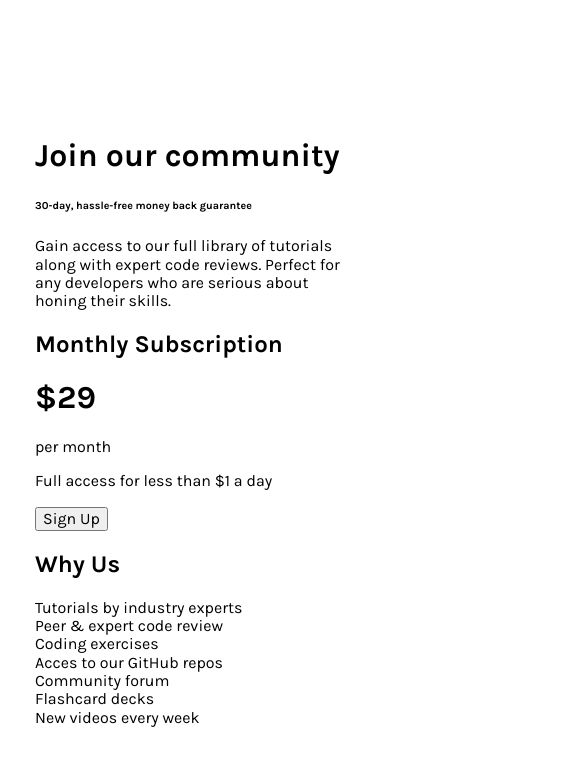
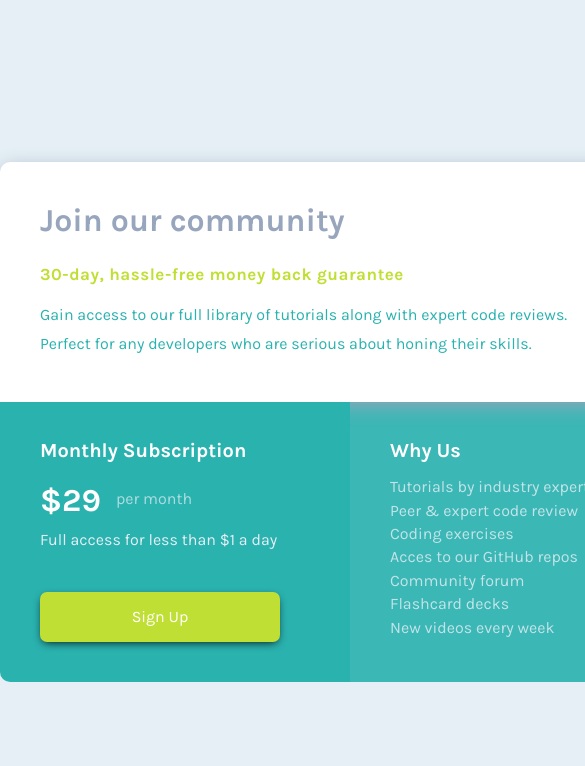
Before and after one commit to wella4life/Challenge_8_Easy, a plain HTML site: page index.html in a window 390 px wide. Shown: the top 766 px of the page, 585 px wide, since content can reach past the window. Drawn offline with Linux system fonts and the light colour scheme.

Commit message:
Finished Challenge
Finished desktop version
Postponed mobile version since its easy

```diff
--- a/css/master.css
+++ b/css/master.css
@@ -25,7 +25,7 @@ body {
   display: grid;
   align-items: center;
   min-height: 100vh;
-  background-color: var(--Very-Light-Gray);
+  background-color: var(--Light-Gray);
 }
 a {
   text-decoration: none;
@@ -35,31 +35,131 @@ ul {
   padding: 0;
   margin: 0;
 }
-
-@media (max-width: 425px) {
-  .container {
-    width: 320px;
-  }
-}
-@media (min-width: 768px) {
-  .container {
-    width: 765px;
-  }
-}
-@media (min-width: 992px) {
-  .container {
-    width: 970px;
-  }
-}
-@media (min-width: 1200px) {
-  .container {
-    width: 1170px;
-  }
-}
 /*--------------------------------------------------------  End Global Rules */
 /*--------------------------------------------------------------  Start Code */
 .container {
   margin-left: auto;
   margin-right: auto;
 }
+.header {
+  background-color: white;
+  width: 700px;
+  height: 240px;
+  border-top-right-radius: 10px;
+  border-top-left-radius: 10px;
+  box-shadow: 0px 5px 20px -2px var(--Grayish-Blue);
+}
+.header .content {
+  padding-top: 20px;
+  padding-left: 40px;
+  padding-right: 40px;
+  position: relative;
+}
+.header .content h1 {
+  color: var(--Grayish-Blue);
+  font-weight: 700;
+}
+.header .content h6 {
+  color: var(--Bright-Yellow);
+  font-size: 17px;
+  font-weight: 700;
+  letter-spacing: 0.5px;
+  margin-top: 25px;
+  margin-bottom: 0;
+}
+.header .content p {
+  color: var(--Cyan);
+  font-size: var(--Font-Size);
+  font-weight: 400;
+  margin-right: 40px;
+  line-height: 1.8;
+}
+.footer {
+  display: flex;
+  justify-content: space-between;
+  margin-top: 0;
+  width: 700px;
+  height: 280px;
+  border-bottom-right-radius: 10px;
+  border-bottom-left-radius: 10px;
+}
+.footer .left {
+  background-color: var(--Cyan);
+  width: 50%;
+  border-bottom-left-radius: 10px;
+  position: relative;
+}
+.footer .left h2 {
+  color: white;
+  margin-bottom: 0;
+  font-size: 20px;
+}
+.footer .left .money {
+  display: flex;
+  justify-content: flex-start;
+  align-items: center;
+}
+.footer .left .money h1 {
+  color: white;
+}
+.footer .left .money p {
+  color: var(--Light-Gray);
+  opacity: 70%;
+  margin-left: 15px;
+  margin-bottom: -5px;
+}
+.footer .left p {
+  color: var(--Light-Gray);
+  margin-top: -10px;
+}
+.footer .left button {
+  position: absolute;
+  bottom: 40px;
+  left: 40px;
+  width: 240px;
+  height: 50px;
+  border-radius: 7px;
+  border-style: hidden;
+  background-color: var(--Bright-Yellow);
+  box-shadow: 0px 3px 10px -3px black;
+  color: white;
+}
+.footer .left .box {
+  padding-top: 20px;
+  padding-left: 40px;
+  padding-right: 40px;
+}
+.footer .right {
+  position: relative;
+  width: 50%;
+  border-bottom-right-radius: 10px;
+}
+.footer .right::before {
+  content: "";
+  position: absolute;
+  top: 0;
+  left: 0;
+  width: 100%;
+  height: 100%;
+  background-color: var(--Cyan);
+  opacity: 90%;
+  z-index: -1;
+}
+.footer .right h2 {
+  color: white;
+  font-size: 20px;
+}
+.footer .right ul {
+}
+.footer .right li {
+  margin-top: 5px;
+  font-size: var(--Font-Size);
+  color: var(--Light-Gray);
+  opacity: 80%;
+}
+.footer .right .box {
+  padding-top: 20px;
+  padding-left: 40px;
+  padding-right: 40px;
+}
 /*----------------------------------------------------------------  End Code */
--- a/index.html
+++ b/index.html
@@ -41,7 +41,7 @@
               <p>per month</p>
             </div>
             <p>Full access for less than $1 a day</p>
-            <button type="button" name="Sign Up">Sign Up</button>
+            <button class="button" type="button" name="Sign Up">Sign Up</button>
           </div>
         </div>
         <div class="right">
```
